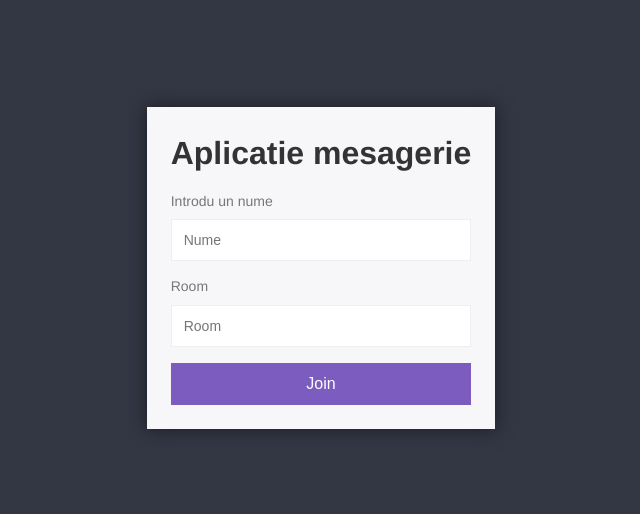
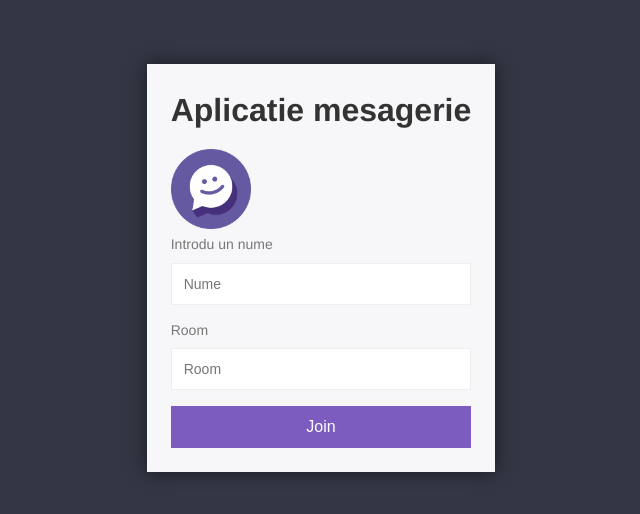
Before and after one commit to GabrielBrezeanu/proiectpi-azure-microservicii, a website: page public/index.html in a window 1280 px wide. Shown: the part 132-646 px from the top of the page, without its empty margins (319-959 px from the left). Drawn offline with Linux system fonts and the light colour scheme.

Commit message:
fix image center in main page

```diff
--- a/public/index.html
+++ b/public/index.html
@@ -9,7 +9,7 @@
         <div class="centered-form">
             <div class="centered-form__box">
                 <h1>Aplicatie mesagerie</h1>
-                <h1 img src="/img/favicon.png" width="80" height="80" class="center"></h1>
+                <img src="/img/favicon.png" width="80" height="80" class="center">
                 <form action="/chat.html">
                     <label for="username">Introdu un nume</label>
                     <input type="text" name="username" placeholder="Nume" required>
```
